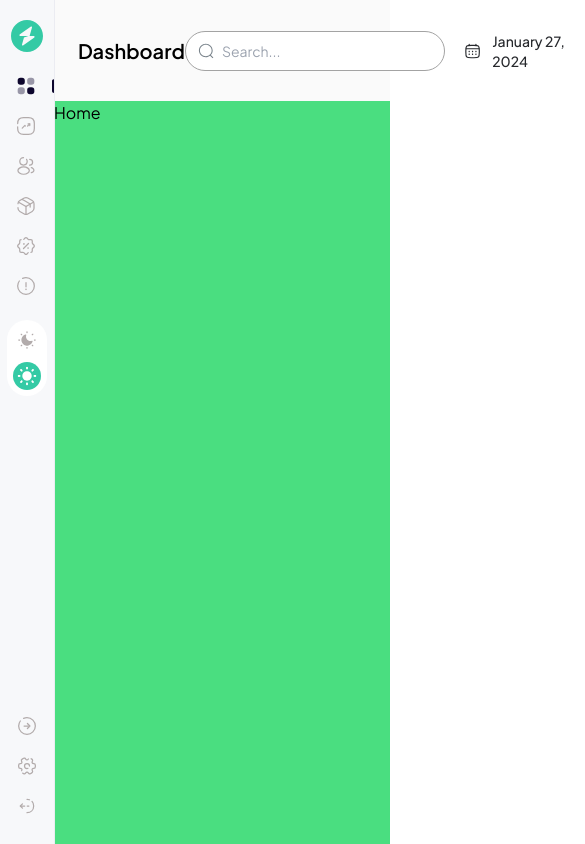
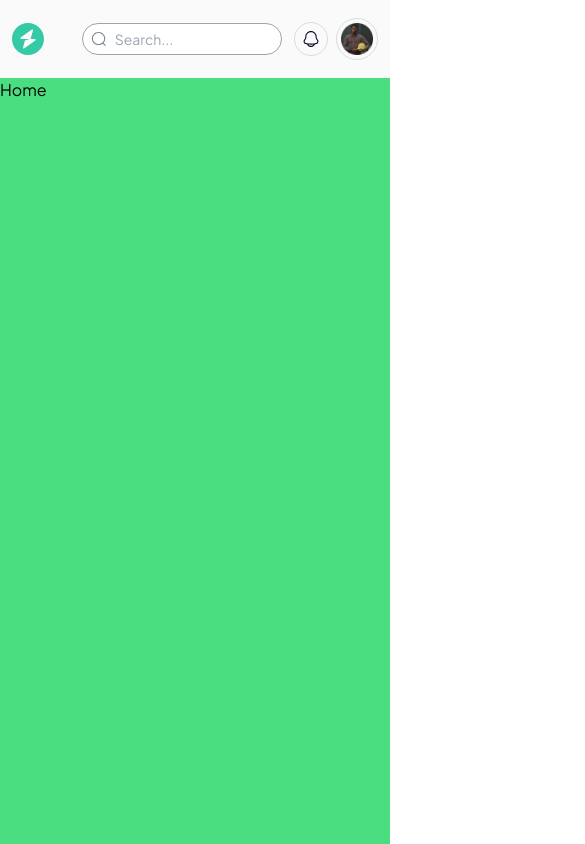
Before and after one commit to AbassKoyang/analytics-dashboard, a React (Vite) app: page / in a window 390 px wide. Shown: the top 844 px of the page, 585 px wide, since content can reach past the window. Built offline with nearby package versions, Linux system fonts and the light colour scheme.

Commit message:
add:styles for mobile responsiveness in sidebar and header component

```diff
--- a/src/components/Header.jsx
+++ b/src/components/Header.jsx
@@ -1,6 +1,7 @@
 import { useEffect, useState } from "react";
-import { CalendarIcon, ChevronDownIcon, CloseIcon, NotificationIcon, SearchIcon } from "../assets/icons";
+import { CalendarIcon, ChevronDownIcon, CloseIcon, LogoIcon, NotificationIcon, SearchIcon } from "../assets/icons";
 import image from '../assets/profile-image.png'
+import { Link } from "react-router-dom";
 
 const Header = () => {
   const [date, setDate] = useState('');
@@ -17,21 +18,24 @@ const Header = () => {
 
   return (
     <header className="w-full flex items-center justify-center py-[18px] xl:py-[20px] bg-[#FAFAFA] dark:bg-[#1b1b1b]">
-      <div className="w-full max-w-[1400px] flex justify-between items-center px-6">
-        <h1 className="text-[20px] leading-7 font-semibold text-black dark:text-white">Dashboard</h1>
-        <div className="flex items-center gap-7">
+      <div className="w-full max-w-[1400px] flex justify-between items-center px-3 md:px-6">
+        <Link to='/' aria-label="Logo(Link to home)" className="flex gap-2 items-center justify-center">
+          <LogoIcon className={'fill-[#34CAA5] dark:fill-[#34CAA5]'} />
+          <h1 className="hidden md:block mini:hidden text-[20px] md:leading-7 font-semibold text-black dark:text-white">Dashboard</h1>
+        </Link>
+        <div className="flex items-center gap-3 md:gap-7">
           <div className="flex gap-5 items-center">
-            <form className='w-[300px] xl:w-[350px] flex items-center justify-between px-3 py-2 rounded-3xl bg-[#FFFFFF] dark:bg-black border dark:border-[2px] border-[#A3A3A3]'>
+            <form className='w-[200px] md:w-[300px] xl:w-[350px] flex items-center justify-between px-2 py-1 md:px-3 md:py-2 rounded-3xl bg-[#FFFFFF] dark:bg-black border dark:border-[2px] border-[#A3A3A3]'>
               <SearchIcon className={`mr-2`} />
               <input type="search" placeholder="Search..." className='w-full bg-transparent h-full py-0.5 outline-0 border-0 text-[#A3A3A3] dark:text-[#78828A] text-sm xl:text-[16px]'/>
             </form>
-            <div className="flex items-center gap-3">
+            <div className="hidden md:flex items-center gap-3">
               <CalendarIcon className='stroke-[#26282C] dark:stroke-white/90' fill='fill-[#26282C] dark:fill-white/90' />
               <p className="font-medium text-[#26282C] dark:text-white/90 text-sm">{date}</p>
             </div>
           </div>
 
-          <div className="flex gap-5 items-center">
+          <div className="flex gap-2 md:gap-5 items-center">
             <button onClick={() => setIsPopUpOpen(true)} aria-label="Notification button, click to open notification pop-up." aria-placeholder="Notifications" aria-haspopup={true} aria-expanded={isPopUpOpen} className="p-2 bg-transparent border-[0.77px] border-[#DADDDD] rounded-full relative">
               <NotificationIcon className='size-4 xl:size-[18px] fill-[#0D062D] dark:fill-white'/>
               <div className={`${isPopUpOpen ? 'flex' : 'hidden'} flex-col w-[250px] flex-wrap absolute right-0 -bottom-[110px] flex bg-white dark:bg-black p-3 rounded-lg drop-shadow-sm`}>
@@ -48,12 +52,12 @@ const Header = () => {
 
             <button onClick={() => setIsProfilePopUpOpen(!isProfilePopUpOpen)} aria-label="Profile button, click to open profile drop-down." aria-haspopup='true' aria-expanded={isProfilePopUpOpen} className="p-1 xl:p-2 border border-[#DADDDD] rounded-3xl flex gap-3 items-center relative">
               <img src={image} alt="profile image" className="size-8 xl:size-12"/>
-              <div className="flex flex-col">
+              <div className="hidden lg:flex flex-col">
                 <h5 className="font-normal text-sm xl:text-[16px] text-[#26282C] dark:text-white/95">Justin Bergson</h5>
                 <small className="text-[#AFAFBF] text-[10px] xl:text-[12px] dark:text-white/60">Justin@gmail.com</small>
               </div>
-              <ChevronDownIcon className={`fill-[#0D062D] dark:fill-white ${isProfilePopUpOpen ? 'rotate-180' : 'rotate-0'} transition-all duration-200 ease-in-out`} />
-              <div className={`${isProfilePopUpOpen ? 'flex' : 'hidden'} flex-col w-full absolute -bottom-[120px] left-0 rounded-xl flex-wrap bg-white dark:bg-black p-2 text-right drop-shadow-sm`}>
+              <ChevronDownIcon className={`hidden lg:block fill-[#0D062D] dark:fill-white ${isProfilePopUpOpen ? 'rotate-180' : 'rotate-0'} transition-all duration-200 ease-in-out`} />
+              <div className={`${isProfilePopUpOpen ? 'flex' : 'hidden'} flex-col lg:w-full absolute -bottom-[120px] right-0 lg:left-0 rounded-xl flex-wrap bg-white dark:bg-black p-4 pb-2 text-right drop-shadow-sm`}>
                 <h5 className="font-medium text-[#26282C] dark:text-white/95 text-sm">Justin Bergson</h5>
                 <h5 className="font-medium text-[#26282C] dark:text-white/95 text-sm">justin@gmail.com</h5>
                 <button className="w-full border-t border-t-[#DADDDD] p-2 text-sm text-red-600 mt-3">
--- a/src/components/SideBar.jsx
+++ b/src/components/SideBar.jsx
@@ -7,7 +7,7 @@ const SideBar = () => {
 
 
   return (
-    <aside className="fixed top-0 left-0 py-5 flex flex-col items-center justify-between bg-[#F7F8FA] dark:bg-[#1b1b1b] border-r border-r-[#EBECF2] dark:border-r-[#A3A3A3] h-full">
+    <aside className="hidden lg:flex fixed top-0 left-0 py-5 flex-col items-center justify-between bg-[#F7F8FA] dark:bg-[#1b1b1b] border-r border-r-[#EBECF2] dark:border-r-[#A3A3A3] h-full">
       <div className="flex flex-col gap-4 xl:gap-8 items-center">
       <Link to='/' aria-label="Logo(Link to home)" className="flex items-center justify-center">
         <LogoIcon className={'fill-[#34CAA5] dark:fill-[#34CAA5]'} />
--- a/src/layouts/RootLayout.jsx
+++ b/src/layouts/RootLayout.jsx
@@ -6,7 +6,7 @@ const RootLayout = () => {
   return (
     <main className="w-full bg-green-400 dark:bg-[#1b1b1b] h-dvh transition-all duration-200 ease-in-out">
         <SideBar />
-        <section className='p-0 m-0 pl-[53.9px] xl:pl-[63px]'>
+        <section className='p-0 m-0 lg:pl-[53.9px] xl:pl-[63px]'>
         <Header />
         <Outlet />
         </section>
--- a/tailwind.config.js
+++ b/tailwind.config.js
@@ -6,7 +6,11 @@ export default {
     "./src/**/*.{js,ts,jsx,tsx}",
   ],
   theme: {
-    extend: {},
+    extend: {
+      screens: {
+        'mini': {'min': '760px', 'max': '800px'},
+      },
+    },
   },
   plugins: [],
 }
```
